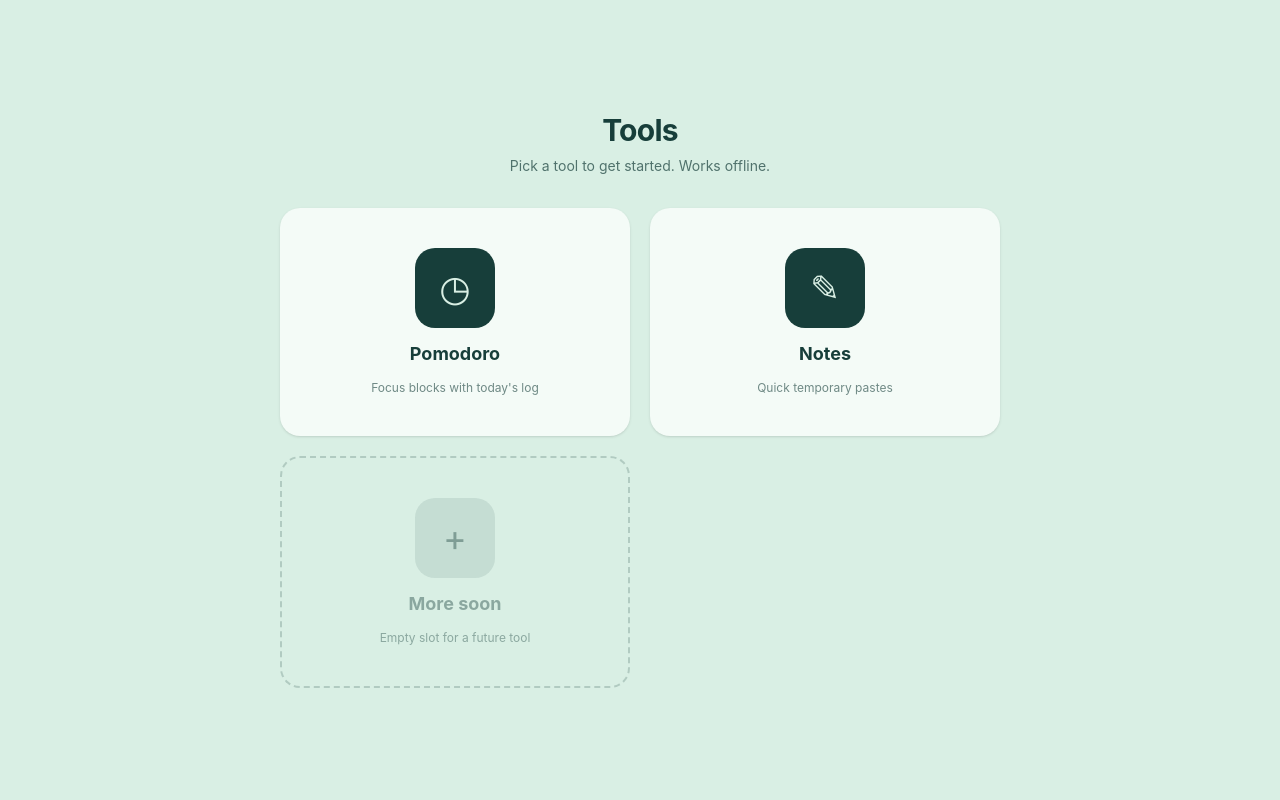
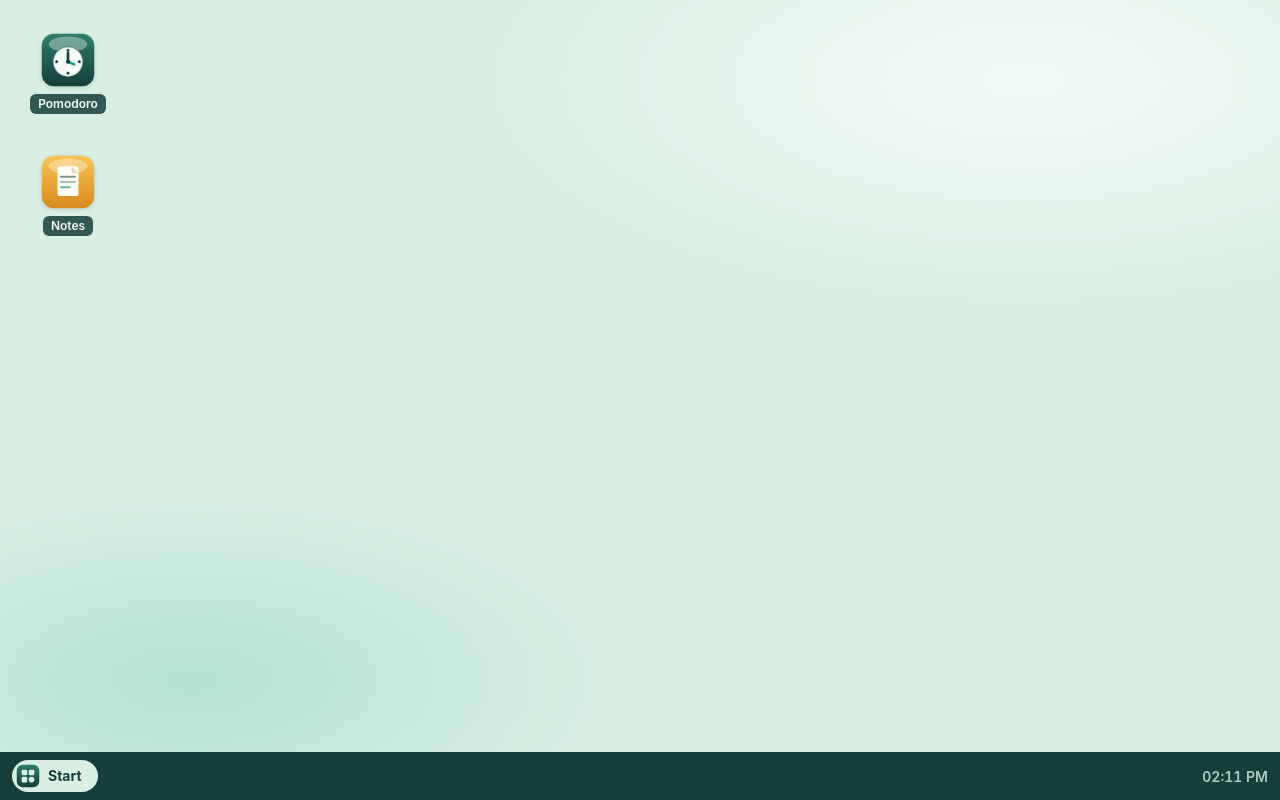
Before and after one commit to muhsalaa/tools, a React (Vite) app: page / in a window 1280 px wide. Built offline with nearby package versions, Linux system fonts and the light colour scheme.

Commit message:
redesign(home): desktop icons + start bar + own svg icon set

```diff
--- /dev/null
+++ b/src/components/StartBar.tsx
@@ -0,0 +1,77 @@
+import { useEffect, useRef, useState } from "react";
+import { Link } from "@tanstack/react-router";
+import { NotesIcon, PomodoroIcon, StartMark } from "../components/icons";
+
+const APPS = [
+  { to: "/pomodoro", name: "Pomodoro", Icon: PomodoroIcon },
+  { to: "/notes", name: "Notes", Icon: NotesIcon },
+] as const;
+
+function Clock() {
+  const [now, setNow] = useState(() => new Date());
+  useEffect(() => {
+    const id = window.setInterval(() => setNow(new Date()), 15000);
+    return () => window.clearInterval(id);
+  }, []);
+  return (
+    <span className="text-sm font-semibold tabular-nums">
+      {now.toLocaleTimeString([], { hour: "2-digit", minute: "2-digit" })}
+    </span>
+  );
+}
+
+export function StartBar() {
+  const [open, setOpen] = useState(false);
+  const rootRef = useRef<HTMLDivElement>(null);
+
+  useEffect(() => {
+    if (!open) return;
+    const onDown = (e: PointerEvent) => {
+      if (rootRef.current && !rootRef.current.contains(e.target as Node)) setOpen(false);
+    };
+    const onKey = (e: KeyboardEvent) => {
+      if (e.key === "Escape") setOpen(false);
+    };
+    document.addEventListener("pointerdown", onDown);
+    document.addEventListener("keydown", onKey);
+    return () => {
+      document.removeEventListener("pointerdown", onDown);
+      document.removeEventListener("keydown", onKey);
+    };
+  }, [open]);
+
+  return (
+    <div ref={rootRef} className="fixed inset-x-0 bottom-0 z-40">
+      {open && (
+        <div className="mx-3 mb-2 w-60 rounded-[20px] bg-[#F4FBF7] p-2 shadow-xl ring-1 ring-[#173E3A]/10">
+          {APPS.map(({ to, name, Icon }) => (
+            <Link
+              key={to}
+              to={to}
+              onClick={() => setOpen(false)}
+              className="flex items-center gap-3 rounded-[14px] px-3 py-2 hover:bg-[#D9EFE4]"
+            >
+              <Icon size={32} />
+              <span className="text-sm font-bold">{name}</span>
+            </Link>
+          ))}
+        </div>
+      )}
+      <footer className="flex items-center gap-3 bg-[#173E3A] px-3 py-2 text-[#D9EFE4]">
+        <button
+          type="button"
+          aria-expanded={open}
+          aria-label="Start menu"
+          onClick={() => setOpen((v) => !v)}
+          className="flex items-center gap-2 rounded-full bg-[#D9EFE4] py-1 pr-4 pl-1 text-sm font-bold text-[#173E3A] transition hover:brightness-95"
+        >
+          <StartMark size={24} />
+          Start
+        </button>
+        <span className="ml-auto opacity-80">
+          <Clock />
+        </span>
+      </footer>
+    </div>
+  );
+}
--- /dev/null
+++ b/src/components/icons.tsx
@@ -0,0 +1,141 @@
+// Hallmark · design-system: design.md · icon voice: glossy gradient tile,
+// top highlight, dark glyph inset. Own drawings — no source pixels.
+interface IconProps {
+  size?: number;
+}
+
+function Tile({
+  id,
+  from,
+  to,
+  children,
+}: {
+  id: string;
+  from: string;
+  to: string;
+  children: React.ReactNode;
+}) {
+  return (
+    <svg viewBox="0 0 64 64" width="100%" height="100%" aria-hidden="true">
+      <defs>
+        <linearGradient id={id} x1="0" y1="0" x2="0" y2="1">
+          <stop offset="0" stopColor={from} />
+          <stop offset="1" stopColor={to} />
+        </linearGradient>
+      </defs>
+      <rect x="2" y="2" width="60" height="60" rx="14" fill={`url(#${id})`} />
+      <ellipse cx="32" cy="14" rx="22" ry="9" fill="#fff" opacity="0.35" />
+      {children}
+    </svg>
+  );
+}
+
+export function PomodoroIcon({ size = 48 }: IconProps) {
+  return (
+    <span style={{ width: size, height: size }} className="inline-block drop-shadow-sm">
+      <Tile id="pom-grad" from="#2E7D6B" to="#173E3A">
+        <circle cx="32" cy="34" r="17" fill="#F4FBF7" />
+        <circle
+          cx="32"
+          cy="34"
+          r="17"
+          fill="none"
+          stroke="#173E3A"
+          strokeOpacity="0.25"
+          strokeWidth="2"
+        />
+        {[0, 90, 180, 270].map((deg) => (
+          <circle
+            key={deg}
+            cx={32 + 13 * Math.cos((deg * Math.PI) / 180)}
+            cy={34 + 13 * Math.sin((deg * Math.PI) / 180)}
+            r="1.6"
+            fill="#173E3A"
+          />
+        ))}
+        <line
+          x1="32"
+          y1="34"
+          x2="32"
+          y2="24"
+          stroke="#173E3A"
+          strokeWidth="3"
+          strokeLinecap="round"
+        />
+        <line
+          x1="32"
+          y1="34"
+          x2="39"
+          y2="37"
+          stroke="#1F9D8A"
+          strokeWidth="3"
+          strokeLinecap="round"
+        />
+        <circle cx="32" cy="34" r="2.4" fill="#173E3A" />
+      </Tile>
+    </span>
+  );
+}
+
+export function NotesIcon({ size = 48 }: IconProps) {
+  return (
+    <span style={{ width: size, height: size }} className="inline-block drop-shadow-sm">
+      <Tile id="notes-grad" from="#F6C453" to="#D98A1F">
+        <rect x="20" y="14" width="24" height="34" rx="3" fill="#FFFDF4" />
+        <path d="M36 14l8 8h-8z" fill="#E8D9B8" />
+        <line
+          x1="24"
+          y1="26"
+          x2="40"
+          y2="26"
+          stroke="#173E3A"
+          strokeOpacity="0.55"
+          strokeWidth="2.4"
+          strokeLinecap="round"
+        />
+        <line
+          x1="24"
+          y1="32"
+          x2="40"
+          y2="32"
+          stroke="#173E3A"
+          strokeOpacity="0.35"
+          strokeWidth="2.4"
+          strokeLinecap="round"
+        />
+        <line
+          x1="24"
+          y1="38"
+          x2="34"
+          y2="38"
+          stroke="#1F9D8A"
+          strokeOpacity="0.7"
+          strokeWidth="2.4"
+          strokeLinecap="round"
+        />
+      </Tile>
+    </span>
+  );
+}
+
+export function StartMark({ size = 24 }: IconProps) {
+  return (
+    <span style={{ width: size, height: size }} className="inline-block">
+      <svg viewBox="0 0 64 64" width="100%" height="100%" aria-hidden="true">
+        <defs>
+          <linearGradient id="start-grad" x1="0" y1="0" x2="0" y2="1">
+            <stop offset="0" stopColor="#2E7D6B" />
+            <stop offset="1" stopColor="#173E3A" />
+          </linearGradient>
+        </defs>
+        <rect x="2" y="2" width="60" height="60" rx="16" fill="url(#start-grad)" />
+        <g fill="#D9EFE4">
+          <rect x="15" y="15" width="15" height="15" rx="4" />
+          <rect x="34" y="15" width="15" height="15" rx="4" />
+          <rect x="15" y="34" width="15" height="15" rx="4" />
+          <rect x="34" y="34" width="15" height="15" rx="7.5" />
+        </g>
+      </svg>
+    </span>
+  );
+}
--- a/src/pages/HomePage.tsx
+++ b/src/pages/HomePage.tsx
@@ -1,60 +1,31 @@
 import { Link } from "@tanstack/react-router";
+import { NotesIcon, PomodoroIcon } from "../components/icons";
 
-const tools = [
-  {
-    blurb: "Focus blocks with today's log",
-    icon: "◷",
-    name: "Pomodoro",
-    to: "/pomodoro",
-  },
-  {
-    blurb: "Quick temporary pastes",
-    icon: "✎",
-    name: "Notes",
-    to: "/notes",
-  },
+// Hallmark · design-system: design.md · Desktop-icon-grid home.
+// Icons dock top-left like a desktop; StartBar is the second way in.
+const APPS = [
+  { to: "/pomodoro", name: "Pomodoro", Icon: PomodoroIcon },
+  { to: "/notes", name: "Notes", Icon: NotesIcon },
 ] as const;
 
 export function HomePage() {
   return (
-    <main className="mx-auto flex min-h-dvh w-full max-w-3xl flex-col items-center justify-center gap-8 px-4 py-10 sm:px-6">
-      <div className="text-center">
-        <h1 className="text-3xl font-bold tracking-tight">Tools</h1>
-        <p className="mt-2 text-sm opacity-70">Pick a tool to get started. Works offline.</p>
-      </div>
-      <nav aria-label="Tools" className="grid w-full grid-cols-2 gap-4 sm:gap-5">
-        {tools.map((tool) => (
-          <Link
-            className="flex flex-col items-center gap-3 rounded-[20px] bg-[#F4FBF7] px-6 py-10 text-center shadow-sm transition hover:-translate-y-0.5 hover:shadow-md"
-            key={tool.to}
-            to={tool.to}
-          >
-            <span
-              aria-hidden="true"
-              className="flex h-20 w-20 items-center justify-center rounded-[20px] bg-[#173E3A] text-4xl text-[#D9EFE4]"
+    <main className="flex min-h-dvh flex-col px-5 pt-6 pb-20">
+      <ul className="flex flex-col items-start gap-6">
+        {APPS.map(({ to, name, Icon }) => (
+          <li key={to}>
+            <Link
+              to={to}
+              className="group flex w-24 flex-col items-center gap-1.5 rounded-[16px] p-2 focus-visible:outline-2 focus-visible:outline-[#173E3A]"
             >
-              {tool.icon}
-            </span>
-            <span className="text-lg font-bold">{tool.name}</span>
-            <span className="text-xs opacity-60">{tool.blurb}</span>
-          </Link>
+              <Icon size={56} />
+              <span className="rounded-md bg-[#173E3A]/85 px-2 py-0.5 text-xs font-semibold text-[#F4FBF7]">
+                {name}
+              </span>
+            </Link>
+          </li>
         ))}
-        {/* Spec story 20: empty-slot tile keeps the grid extensible — future
-            Tools slot in here without a redesign. */}
-        <div
-          aria-label="Empty slot — more tools coming soon"
-          className="flex flex-col items-center gap-3 rounded-[20px] border-2 border-dashed border-[#173E3A]/20 px-6 py-10 text-center"
-        >
-          <span
-            aria-hidden="true"
-            className="flex h-20 w-20 items-center justify-center rounded-[20px] bg-[#173E3A]/10 text-4xl text-[#173E3A]/40"
-          >
-            +
-          </span>
-          <span className="text-lg font-bold opacity-40">More soon</span>
-          <span className="text-xs opacity-40">Empty slot for a future tool</span>
-        </div>
-      </nav>
+      </ul>
     </main>
   );
 }
--- a/src/router.tsx
+++ b/src/router.tsx
@@ -1,12 +1,21 @@
 import { Outlet, createRootRoute, createRoute, createRouter } from "@tanstack/react-router";
+import { StartBar } from "./components/StartBar";
 import { HomePage } from "./pages/HomePage";
 import { NotesPage } from "./pages/NotesPage";
 import { PomodoroPage } from "./pages/PomodoroPage";
 
+// Hallmark · design-system: design.md · Window shell on CSS wallpaper.
 function Shell() {
   return (
-    <div className="min-h-dvh bg-[#D9EFE4] text-[#173E3A]">
+    <div
+      className="min-h-dvh bg-[#D9EFE4] text-[#173E3A]"
+      style={{
+        backgroundImage:
+          "radial-gradient(60% 40% at 80% 10%, rgba(244,251,247,.9), transparent 70%), radial-gradient(50% 35% at 15% 85%, rgba(31,157,138,.18), transparent 70%)",
+      }}
+    >
       <Outlet />
+      <StartBar />
     </div>
   );
 }
```
Also changed, not shown: 1 other file (tests, documents, lock files or other folders).
